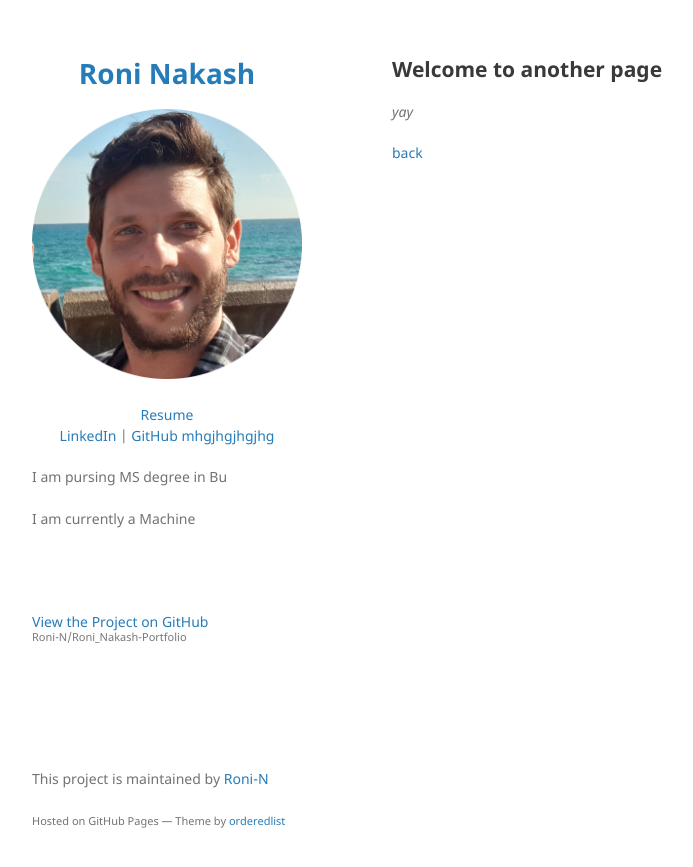
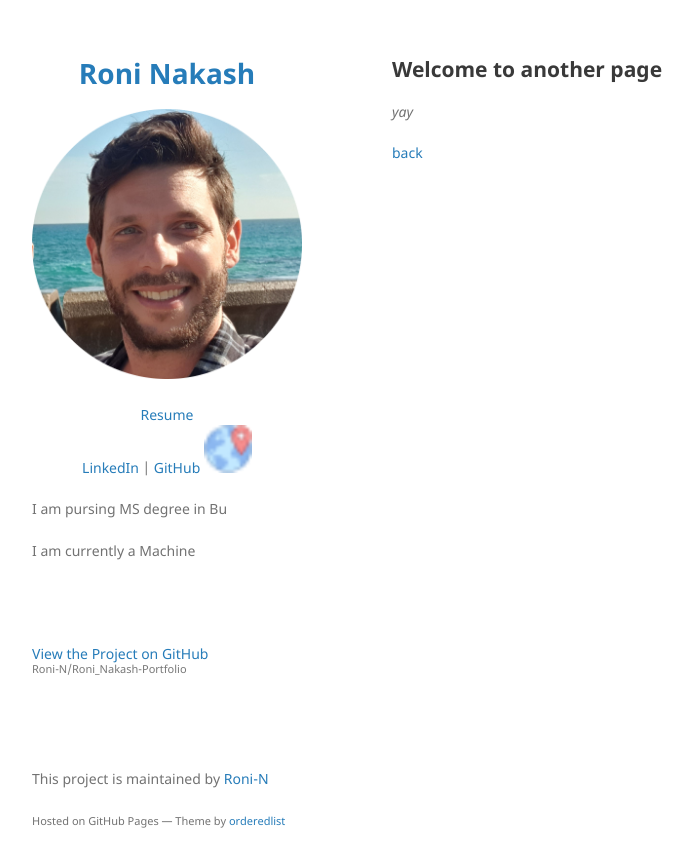
Before and after one commit to Roni-N/Roni_Nakash-Portfolio, a Jekyll site: the page built from another-page.md, in a window 1280 px wide. Shown: the top 867 px of the page, without its empty margins (178-871 px from the left). Built offline with Jekyll 4.4.1, drawn with Linux system fonts in a browser that asks for light colours; our own code applies the rules of GitHub Pages for plain Markdown files.

Commit message:
Update _config.yml

```diff
--- a/_config.yml
+++ b/_config.yml
@@ -6,7 +6,7 @@ description:
   <a href="pdf/resumedf">Resume</a> <br>
   <a href="https://www.linkedin.com/in/chrisknhtran/">LinkedIn</a> |
   <a href="https://github.com/chriskhanran">GitHub</a>
-  <a href="assets/img/f.ico">mhgjhgjhgjhg</a>
+  <img src="assets/img/f.ico" alt="Italian Trulli">
 
   </p>
   <p align="justify">
```
